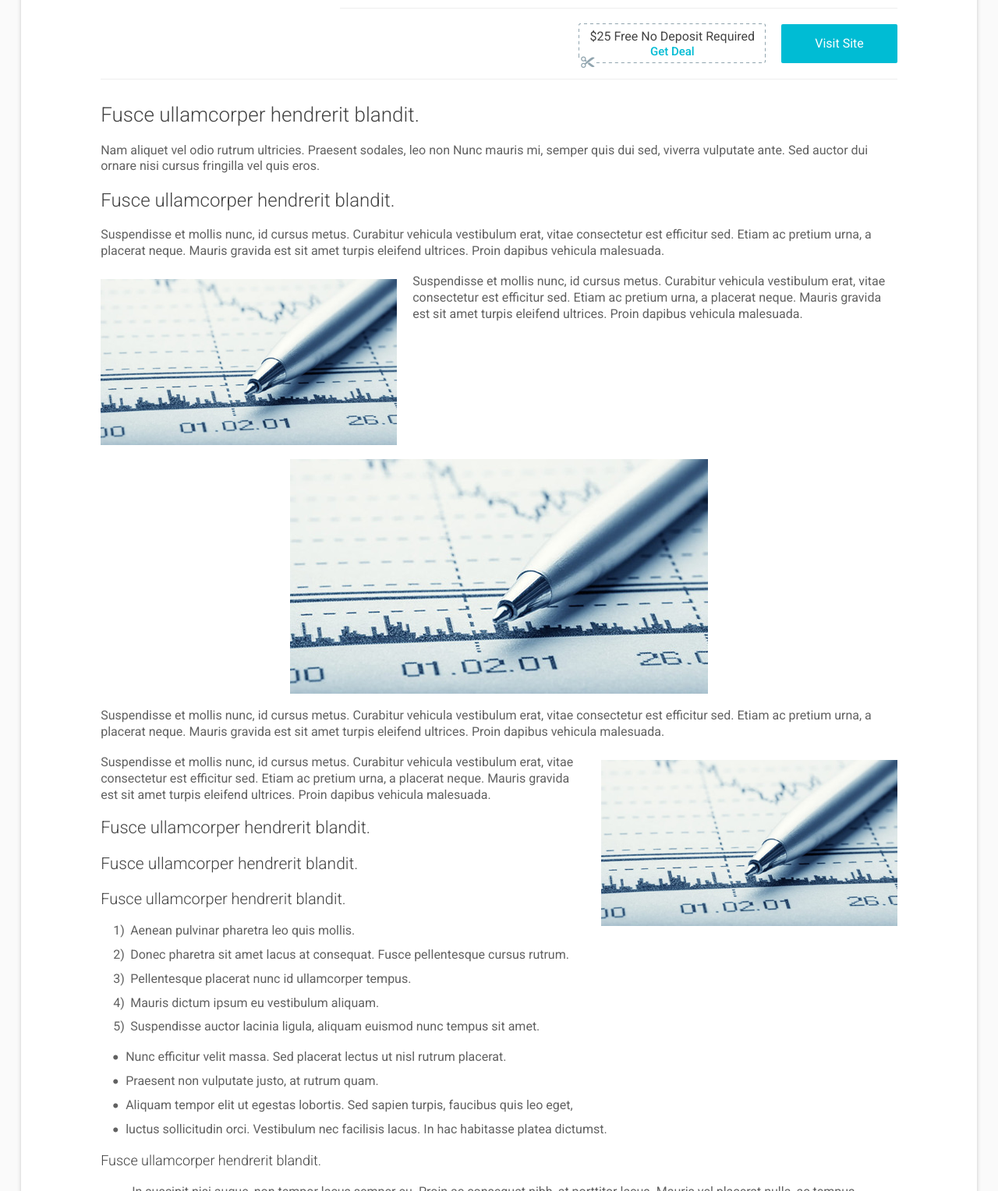
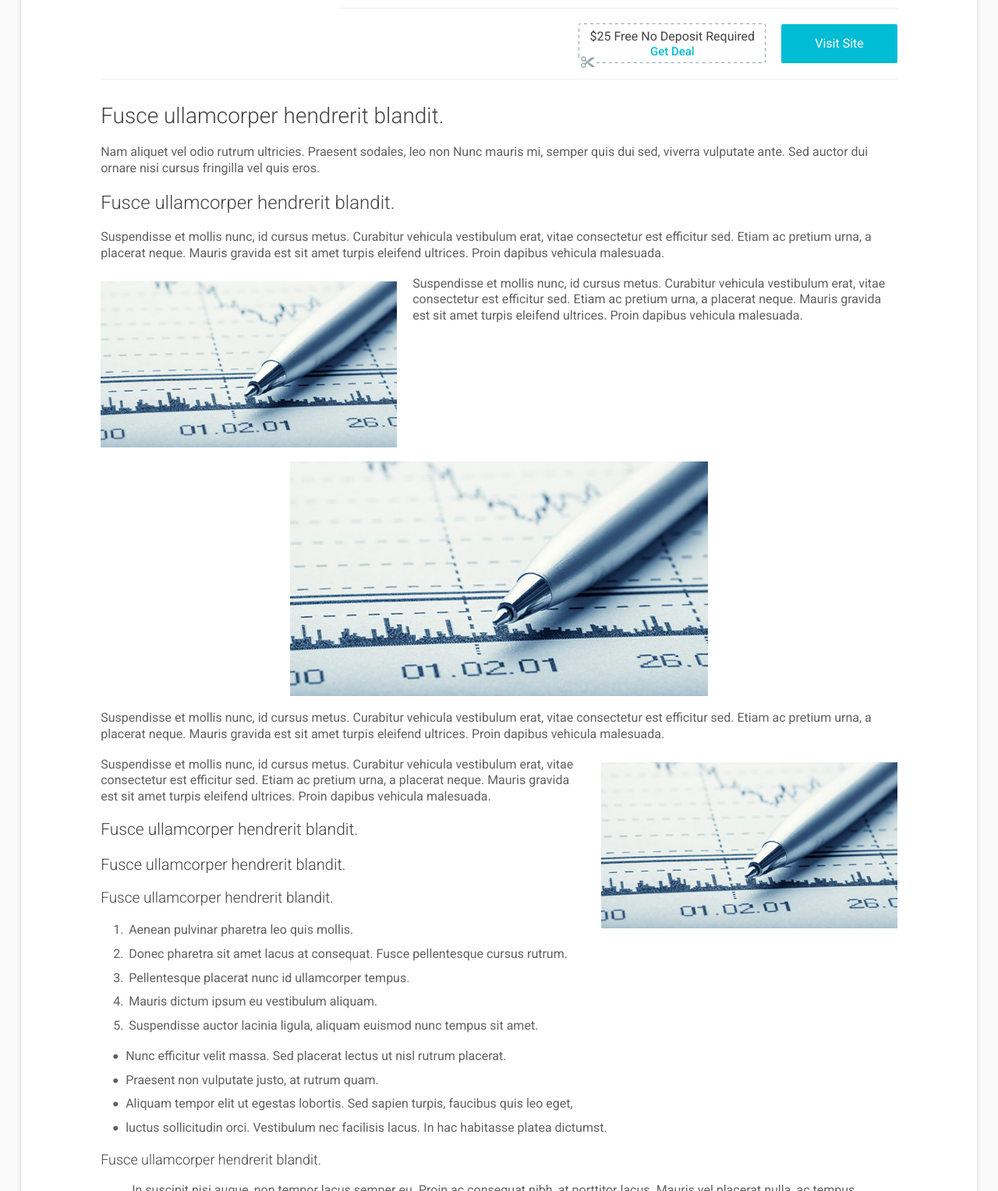
Before and after one commit to SuddyaTOXA/forex, a plain HTML site: page product-page.html in a window 1280 px wide. Shown: the part 480-2008 px from the top of the page at 78% size. Drawn offline with nearby package versions, Linux system fonts and the light colour scheme; a script that the page names is missing.

Commit message:
small fixes

```diff
--- a/css/styles.css
+++ b/css/styles.css
@@ -411,7 +411,7 @@ img {
     display: block;
     position: absolute;
     z-index: 10;
-    top: 60px;
+    top: 61px;
     left: 0;
     min-width: 100%;
     background: #ffffff;
@@ -996,19 +996,19 @@ img {
             color: #424242;
         }
         .content-block h1 {
-            font-size: 26px;
+            font-size: 28px;
         }
         .content-block h2 {
             font-size: 24px;
         }
         .content-block h3 {
-            font-size: 22px;
+            font-size: 21px;
         }
         .content-block h4 {
-            font-size: 21px;
+            font-size: 20px;
         }
         .content-block h5 {
-            font-size: 20px;
+            font-size: 19px;
         }
         .content-block h6 {
             font-size: 18px;
@@ -1041,11 +1041,11 @@ img {
                 display: table;
             }
             .content-block ol li:before {
-                content: counter(num) ') ';
+                content: counter(num) '.';
                 counter-increment: num;
                 display: inline-block;
                 min-width: 16px;
-                margin-right: 6px;
+                margin-right: 4px;
             }
         .content-block ul {
             padding-left: 16px;
--- a/product-page.html
+++ b/product-page.html
@@ -23,9 +23,6 @@
                     <a href="index.html">
                         <img src="img/logo.png" alt="Forex">
                     </a>
-                </div>
-                <div class="mobile-menu-toggle">
-                    <span></span>
                 </div>
 
                 <nav class="main-nav desktop">
```
Also changed, not shown: index.html (+0 -3 lines).
